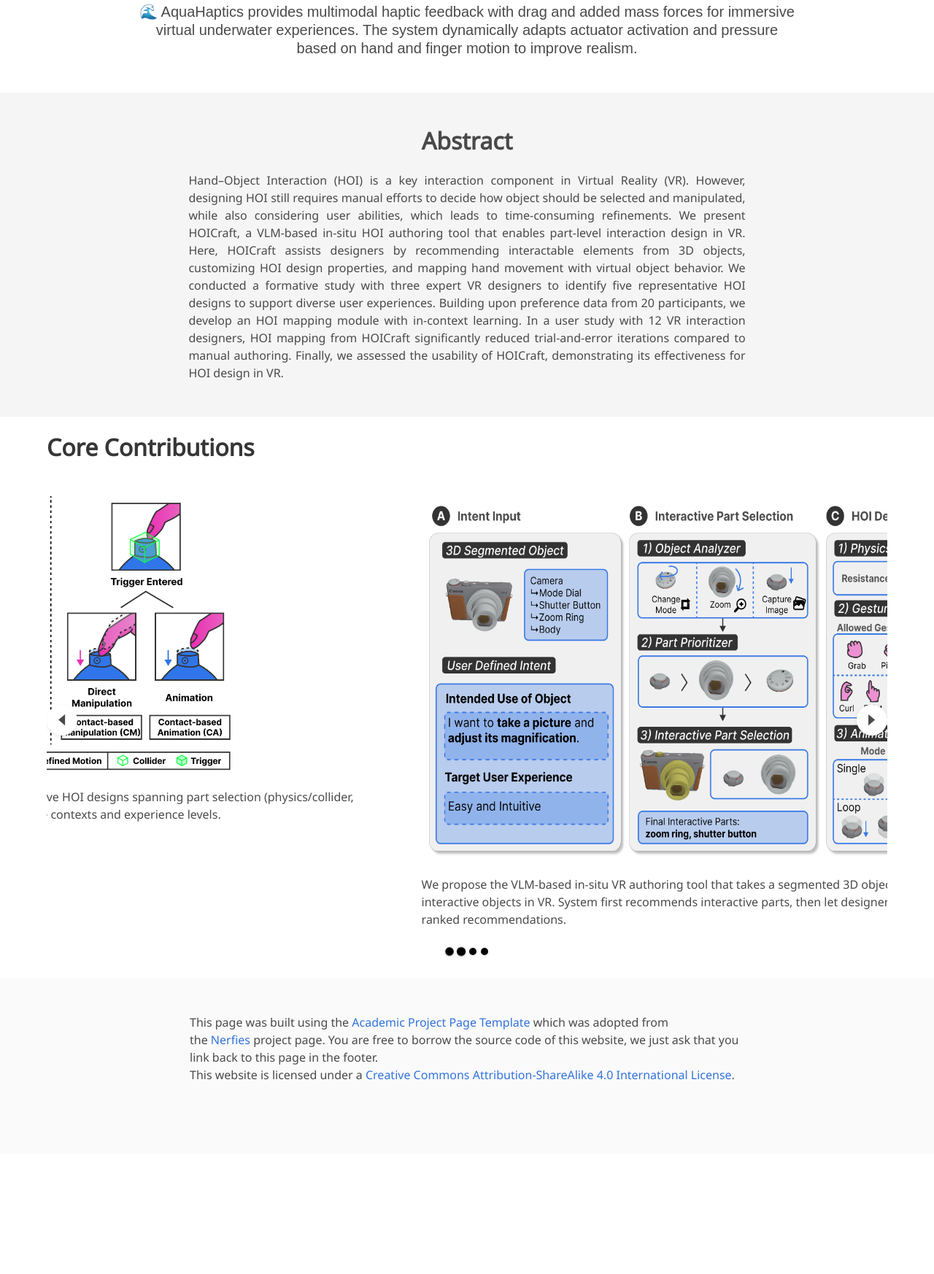
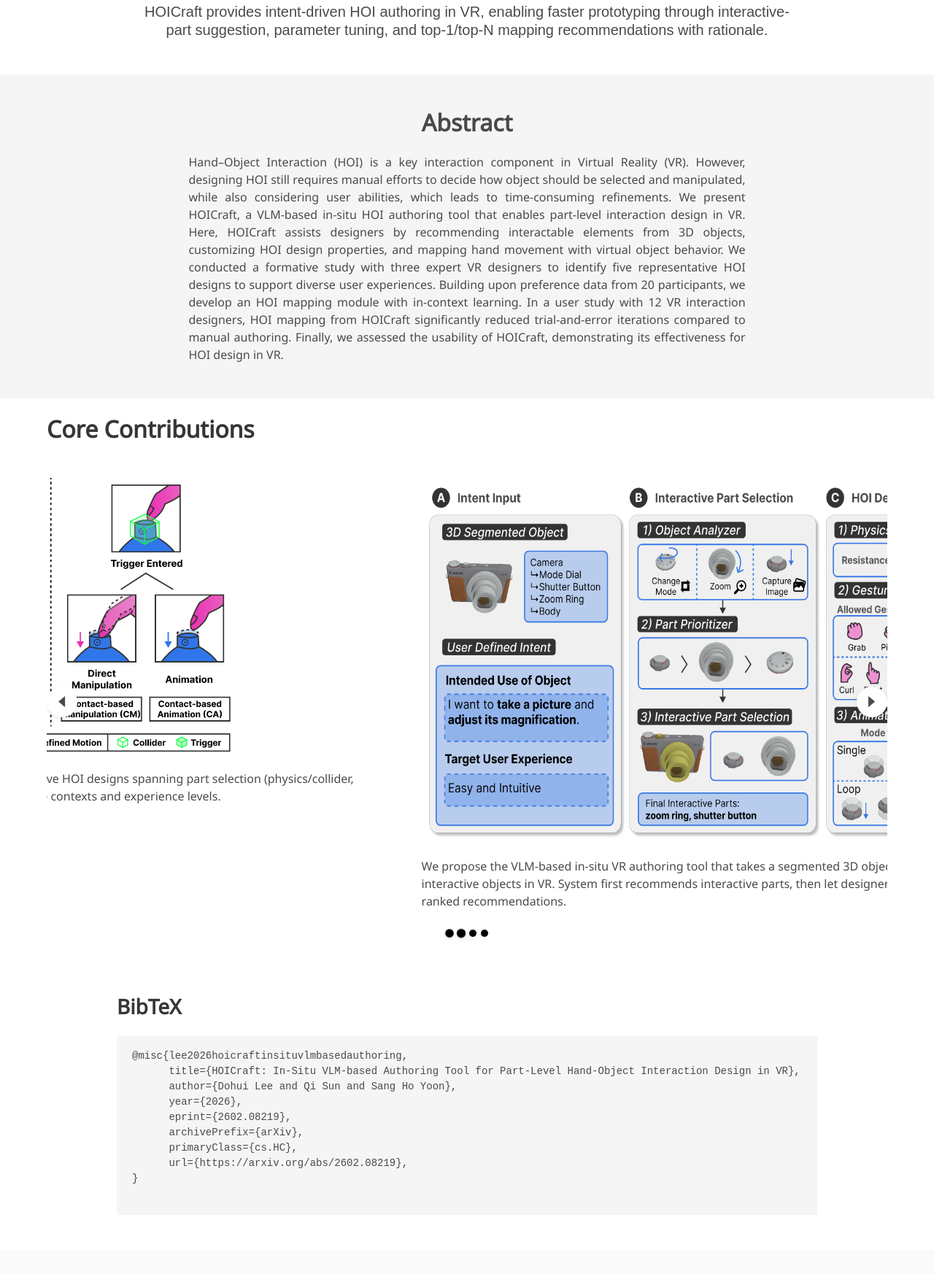
Before and after one commit to HCI-Tech-Lab/HOICraft, a plain HTML site: page index.html in a window 1280 px wide. Shown: the part 768-2514 px from the top of the page at 73% size. Before the commit the page ends 2349 px from the top, so only its background shows below. Drawn offline with nearby package versions, Linux system fonts and the light colour scheme; some icons are missing; a web font is replaced by a local one.

Commit message:
error fix

```diff
--- a/index.html
+++ b/index.html
@@ -118,15 +118,15 @@
                 </span-->
 
                 <!-- ArXiv abstract Link -->
-                <!-- <span class="link-block">
-                  <a href="https://doi.org/10.1109/TVCG.2026.3652832" target="_blank"
+                <span class="link-block">
+                  <a href="https://arxiv.org/abs/2602.08219" target="_blank"
                     class="external-link button is-normal is-rounded is-dark">
                     <span class="icon">
                       <i class="fas fa-globe"></i>
                     </span>
                     <span>DOI</span>
                   </a>
-                </span> -->
+                </span>
 
                 <!-- Supplementary PDF link -->
                 <!-- <span class="link-block">
@@ -152,11 +152,9 @@
       <div class="hero-body">
         <!-- Your image here -->
         <img src="static/images/Teaser.png" alt="teaser image" />
-        <h2 class="subtitle has-text-centered">🌊 AquaHaptics provides multimodal haptic feedback with drag and added
-          mass forces
-          for immersive virtual underwater experiences. The system dynamically adapts actuator activation and pressure
-          based on hand
-          and finger motion to improve realism. </h2>
+        <h2 class="subtitle has-text-centered">HOICraft provides intent-driven HOI authoring in VR, enabling faster
+          prototyping through interactive-part suggestion, parameter tuning, and top-1/top-N mapping recommendations
+          with rationale. </h2>
       </div>
     </div>
   </section>
@@ -310,22 +308,21 @@
 
 
   <!--BibTex citation -->
-  <!-- <section class="section" id="BibTeX">
+  <section class="section" id="BibTeX">
     <div class="container is-max-desktop content">
       <h2 class="title">BibTeX</h2>
-      <pre><code>@ARTICLE{11359085,
-        author={Yang, Soyeong and Yoon, Sang Ho},
-        journal={IEEE Transactions on Visualization and Computer Graphics},
-        title={AquaHaptics: Hand-based Multimodal Haptic Interactions for Immersive Virtual Underwater Experience},
-        year={2026},
-        volume={},
-        number={},
-        pages={1-17},
-        keywords={Fluids;Haptic interfaces;Hands;Rendering (computer graphics);Drag;Force;Pipelines;Friction;Tactile sensors;Surface resistance;Human-computer interaction;Fluid-haptic Rendering;Human perception;Virtual reality},
-        doi={10.1109/TVCG.2026.3652832}}
+      <pre><code>@misc{lee2026hoicraftinsituvlmbasedauthoring,
+      title={HOICraft: In-Situ VLM-based Authoring Tool for Part-Level Hand-Object Interaction Design in VR},
+      author={Dohui Lee and Qi Sun and Sang Ho Yoon},
+      year={2026},
+      eprint={2602.08219},
+      archivePrefix={arXiv},
+      primaryClass={cs.HC},
+      url={https://arxiv.org/abs/2602.08219},
+}
       </code></pre>
     </div>
-  </section> -->
+  </section>
   <!--End BibTex citation -->
 
 
```
